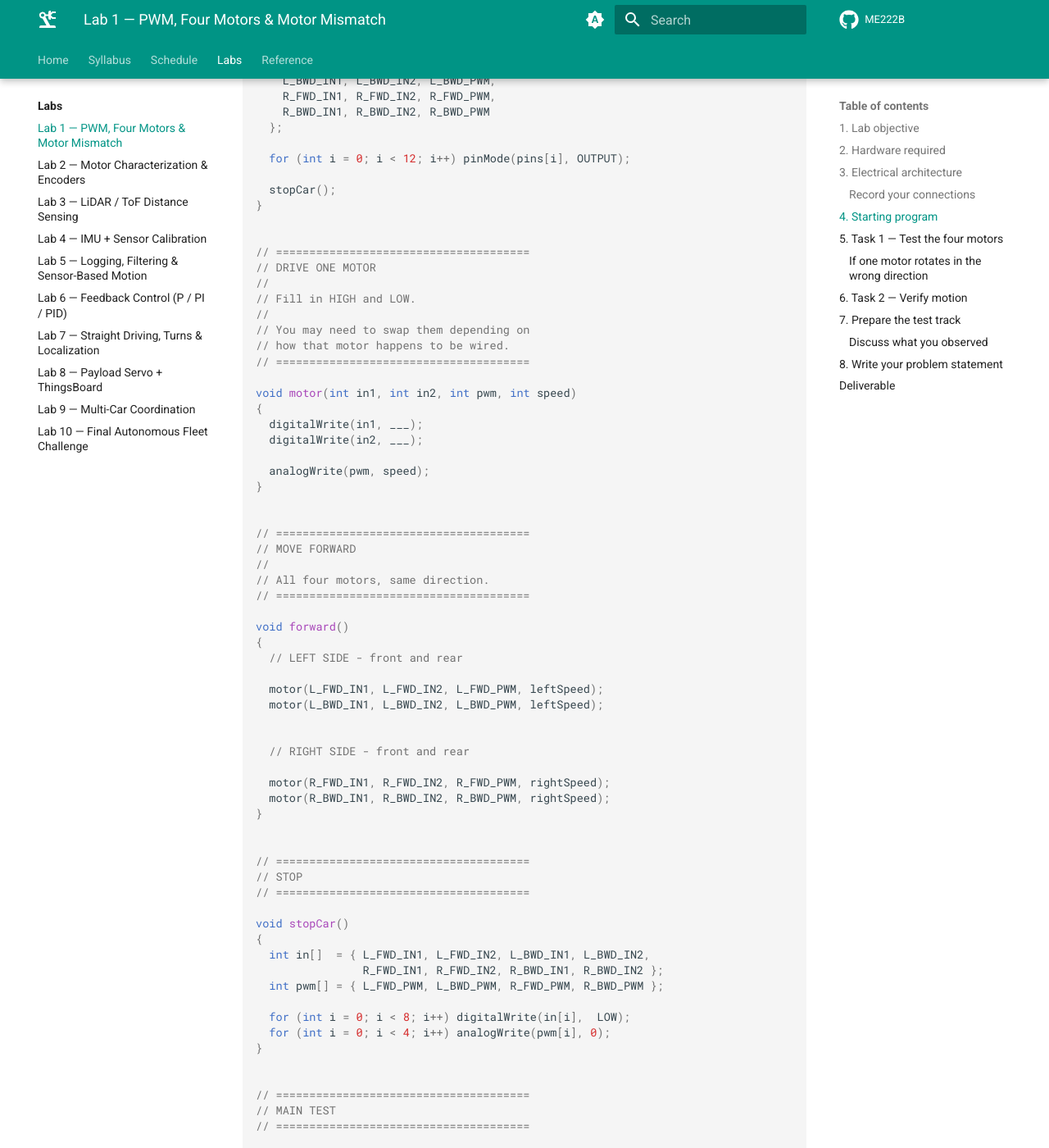
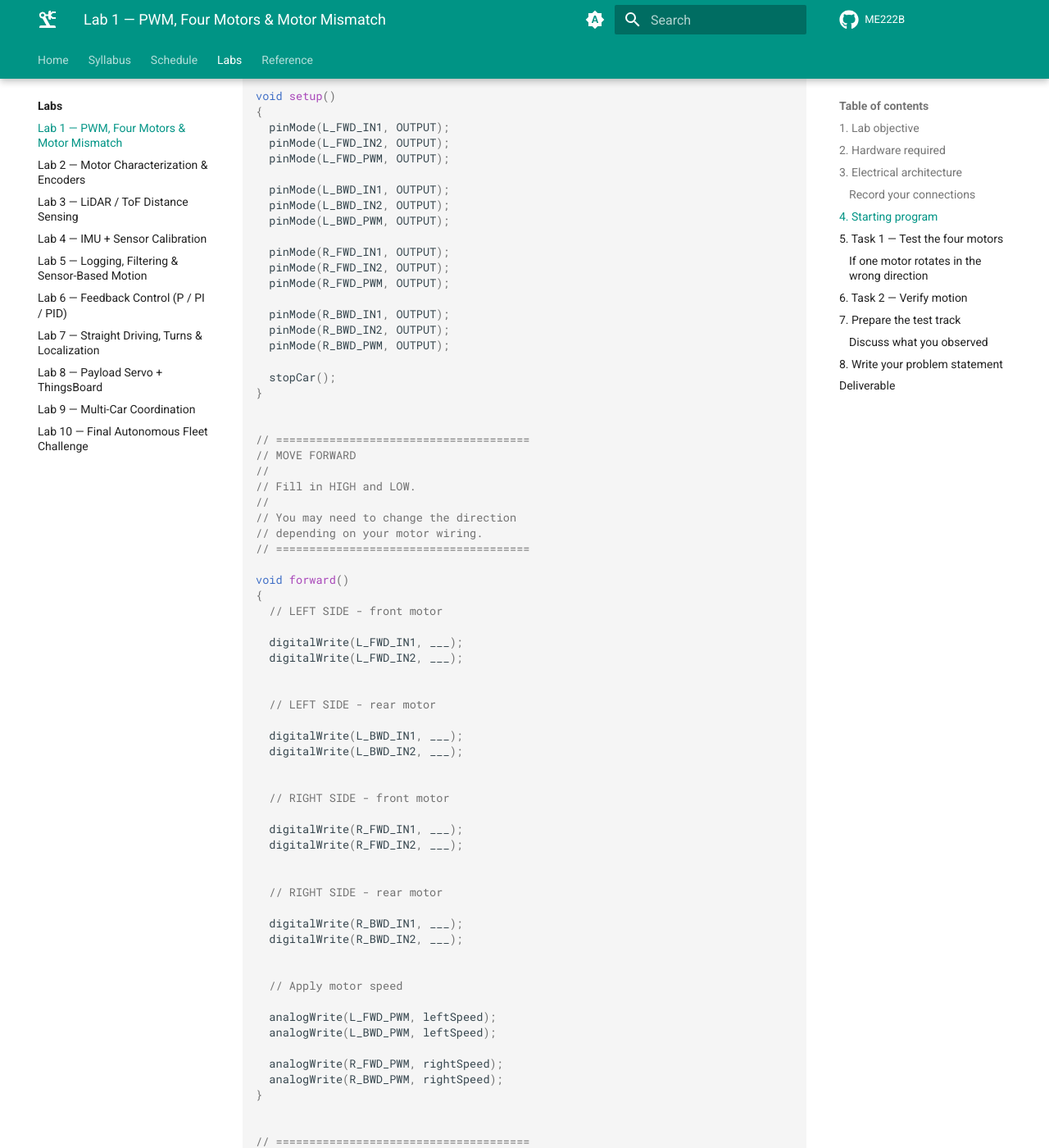
Before and after one commit to Hassan-Al-Moalim/ME222B, an MkDocs documentation site: the page built from docs/labs/lab01-pwm-motors.md, in a window 1280 px wide and 1400 px high, scrolled down 3639 px. Shown: the whole window at 82% size. Built offline with MkDocs 1.6.1 and Material for MkDocs 9.7.7, drawn with Linux system fonts in a browser that asks for light colours; comment, search, counter and statistics services are not loaded; some of the changed text lies outside the part shown.

Commit message:
Write the Lab 1 sketch out longhand for all four motors
The helper function and pin arrays assumed more C than the prerequisites ask
for, and hid the one thing the lab is about: every motor is a separate pair of
direction pins and its own PWM channel.

Each motor now gets its own pinMode, digitalWrite and analogWrite calls, in
the same shape as the single-driver version students started from. Longer on
the page, but nothing to decode before wiring.

Co-Authored-By: Claude Opus 5 <noreply@anthropic.com>

````diff
--- a/docs/labs/lab01-pwm-motors.md
+++ b/docs/labs/lab01-pwm-motors.md
@@ -132,19 +132,24 @@ Complete the missing parts.
 // Copy them from the tables above.
 // --------------------------------------
 
-// LEFT driver - both left-side motors
-#define L_FWD_IN1   ___      // front-left motor
+// LEFT driver
+
+#define L_FWD_IN1   ___
 #define L_FWD_IN2   ___
 #define L_FWD_PWM   ___
-#define L_BWD_IN1   ___      // rear-left motor
+
+#define L_BWD_IN1   ___
 #define L_BWD_IN2   ___
 #define L_BWD_PWM   ___
 
-// RIGHT driver - both right-side motors
-#define R_FWD_IN1   ___      // front-right motor
+
+// RIGHT driver
+
+#define R_FWD_IN1   ___
 #define R_FWD_IN2   ___
 #define R_FWD_PWM   ___
-#define R_BWD_IN1   ___      // rear-right motor
+
+#define R_BWD_IN1   ___
 #define R_BWD_IN2   ___
 #define R_BWD_PWM   ___
 
@@ -164,55 +169,68 @@ int rightSpeed = 180;
 
 void setup()
 {
-  int pins[] = {
-    L_FWD_IN1, L_FWD_IN2, L_FWD_PWM,
-    L_BWD_IN1, L_BWD_IN2, L_BWD_PWM,
-    R_FWD_IN1, R_FWD_IN2, R_FWD_PWM,
-    R_BWD_IN1, R_BWD_IN2, R_BWD_PWM
-  };
+  pinMode(L_FWD_IN1, OUTPUT);
+  pinMode(L_FWD_IN2, OUTPUT);
+  pinMode(L_FWD_PWM, OUTPUT);
 
-  for (int i = 0; i < 12; i++) pinMode(pins[i], OUTPUT);
+  pinMode(L_BWD_IN1, OUTPUT);
+  pinMode(L_BWD_IN2, OUTPUT);
+  pinMode(L_BWD_PWM, OUTPUT);
+
+  pinMode(R_FWD_IN1, OUTPUT);
+  pinMode(R_FWD_IN2, OUTPUT);
+  pinMode(R_FWD_PWM, OUTPUT);
+
+  pinMode(R_BWD_IN1, OUTPUT);
+  pinMode(R_BWD_IN2, OUTPUT);
+  pinMode(R_BWD_PWM, OUTPUT);
 
   stopCar();
 }
 
 
 // ======================================
-// DRIVE ONE MOTOR
+// MOVE FORWARD
 //
 // Fill in HIGH and LOW.
 //
-// You may need to swap them depending on
-// how that motor happens to be wired.
-// ======================================
-
-void motor(int in1, int in2, int pwm, int speed)
-{
-  digitalWrite(in1, ___);
-  digitalWrite(in2, ___);
-
-  analogWrite(pwm, speed);
-}
-
-
-// ======================================
-// MOVE FORWARD
-//
-// All four motors, same direction.
+// You may need to change the direction
+// depending on your motor wiring.
 // ======================================
 
 void forward()
 {
-  // LEFT SIDE - front and rear
+  // LEFT SIDE - front motor
 
-  motor(L_FWD_IN1, L_FWD_IN2, L_FWD_PWM, leftSpeed);
-  motor(L_BWD_IN1, L_BWD_IN2, L_BWD_PWM, leftSpeed);
+  digitalWrite(L_FWD_IN1, ___);
+  digitalWrite(L_FWD_IN2, ___);
 
 
-  // RIGHT SIDE - front and rear
+  // LEFT SIDE - rear motor
 
-  motor(R_FWD_IN1, R_FWD_IN2, R_FWD_PWM, rightSpeed);
-  motor(R_BWD_IN1, R_BWD_IN2, R_BWD_PWM, rightSpeed);
+  digitalWrite(L_BWD_IN1, ___);
+  digitalWrite(L_BWD_IN2, ___);
+
+
+  // RIGHT SIDE - front motor
+
+  digitalWrite(R_FWD_IN1, ___);
+  digitalWrite(R_FWD_IN2, ___);
+
+
+  // RIGHT SIDE - rear motor
+
+  digitalWrite(R_BWD_IN1, ___);
+  digitalWrite(R_BWD_IN2, ___);
+
+
+  // Apply motor speed
+
+  analogWrite(L_FWD_PWM, leftSpeed);
+  analogWrite(L_BWD_PWM, leftSpeed);
+
+  analogWrite(R_FWD_PWM, rightSpeed);
+  analogWrite(R_BWD_PWM, rightSpeed);
 }
 
 
@@ -222,12 +240,23 @@ void forward()
 
 void stopCar()
 {
-  int in[]  = { L_FWD_IN1, L_FWD_IN2, L_BWD_IN1, L_BWD_IN2,
-                R_FWD_IN1, R_FWD_IN2, R_BWD_IN1, R_BWD_IN2 };
-  int pwm[] = { L_FWD_PWM, L_BWD_PWM, R_FWD_PWM, R_BWD_PWM };
+  digitalWrite(L_FWD_IN1, LOW);
+  digitalWrite(L_FWD_IN2, LOW);
 
-  for (int i = 0; i < 8; i++) digitalWrite(in[i],  LOW);
-  for (int i = 0; i < 4; i++) analogWrite(pwm[i], 0);
+  digitalWrite(L_BWD_IN1, LOW);
+  digitalWrite(L_BWD_IN2, LOW);
+
+  digitalWrite(R_FWD_IN1, LOW);
+  digitalWrite(R_FWD_IN2, LOW);
+
+  digitalWrite(R_BWD_IN1, LOW);
+  digitalWrite(R_BWD_IN2, LOW);
+
+  analogWrite(L_FWD_PWM, 0);
+  analogWrite(L_BWD_PWM, 0);
+
+  analogWrite(R_FWD_PWM, 0);
+  analogWrite(R_BWD_PWM, 0);
 }
 
 
@@ -252,11 +281,11 @@ void loop()
 }
 ```
 
-!!! warning "One `motor()` call per wheel"
-    Each dual H-bridge channel drives exactly one motor, so four motors need
-    four calls. If you only write two, the other two wheels sit dead and the car
-    will curve hard — which looks exactly like the motor mismatch you are about
-    to measure. Check all four turn in Task 1 before trusting any drift number.
+!!! warning "Every motor is written out separately"
+    Four motors means four pairs of `digitalWrite` and four `analogWrite` calls.
+    Miss a pair and that wheel sits dead, which makes the car curve hard — and
+    looks exactly like the motor mismatch you are about to measure. Check all
+    four turn in Task 1 before trusting any drift number.
 
 !!! note "Why `while(1)` at the end"
     Without it, `loop()` restarts and the car drives off again the moment you
````
Also changed, not shown: other parts of docs/labs/lab01-pwm-motors.md (+1 -1 lines).
